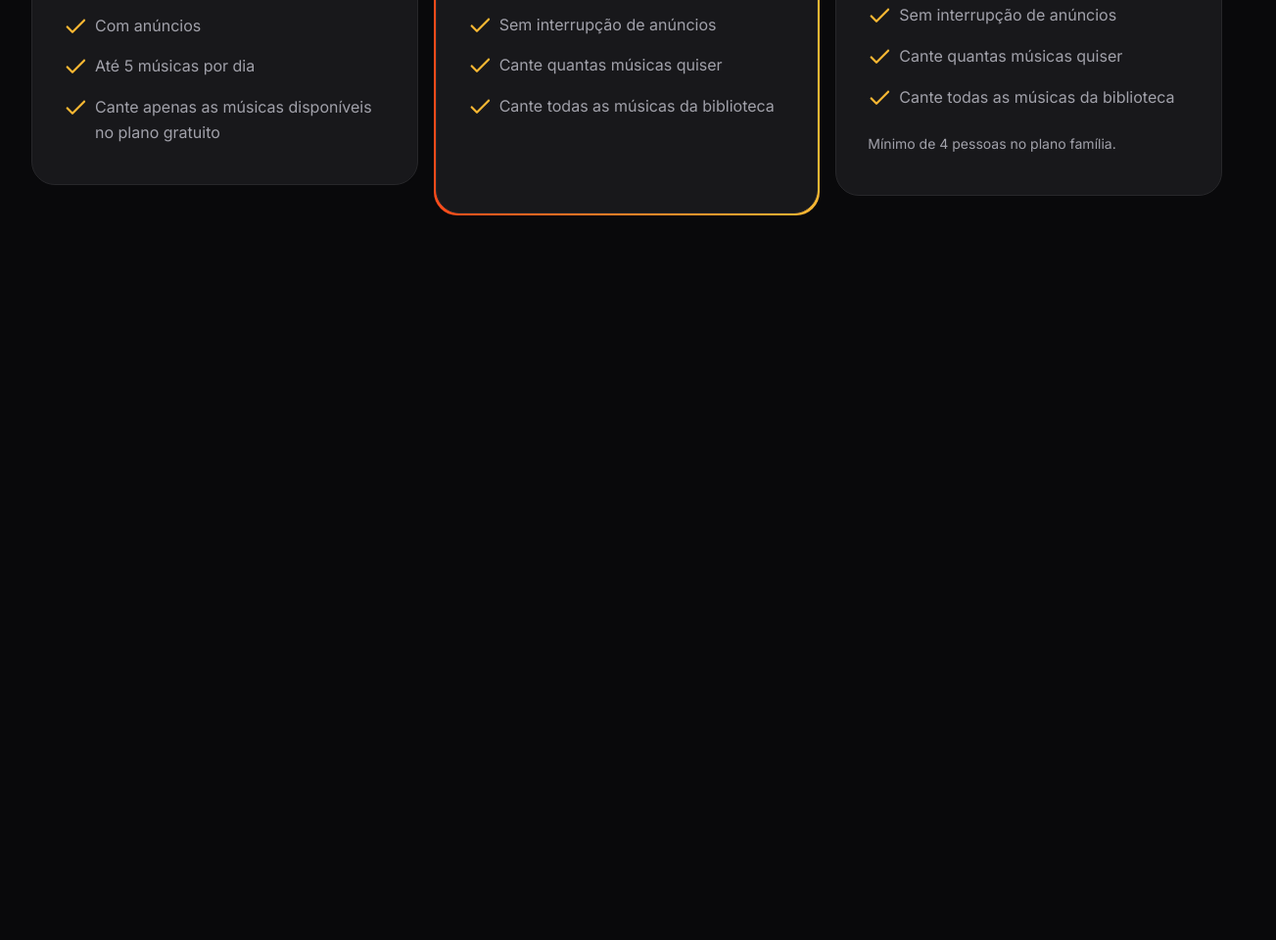
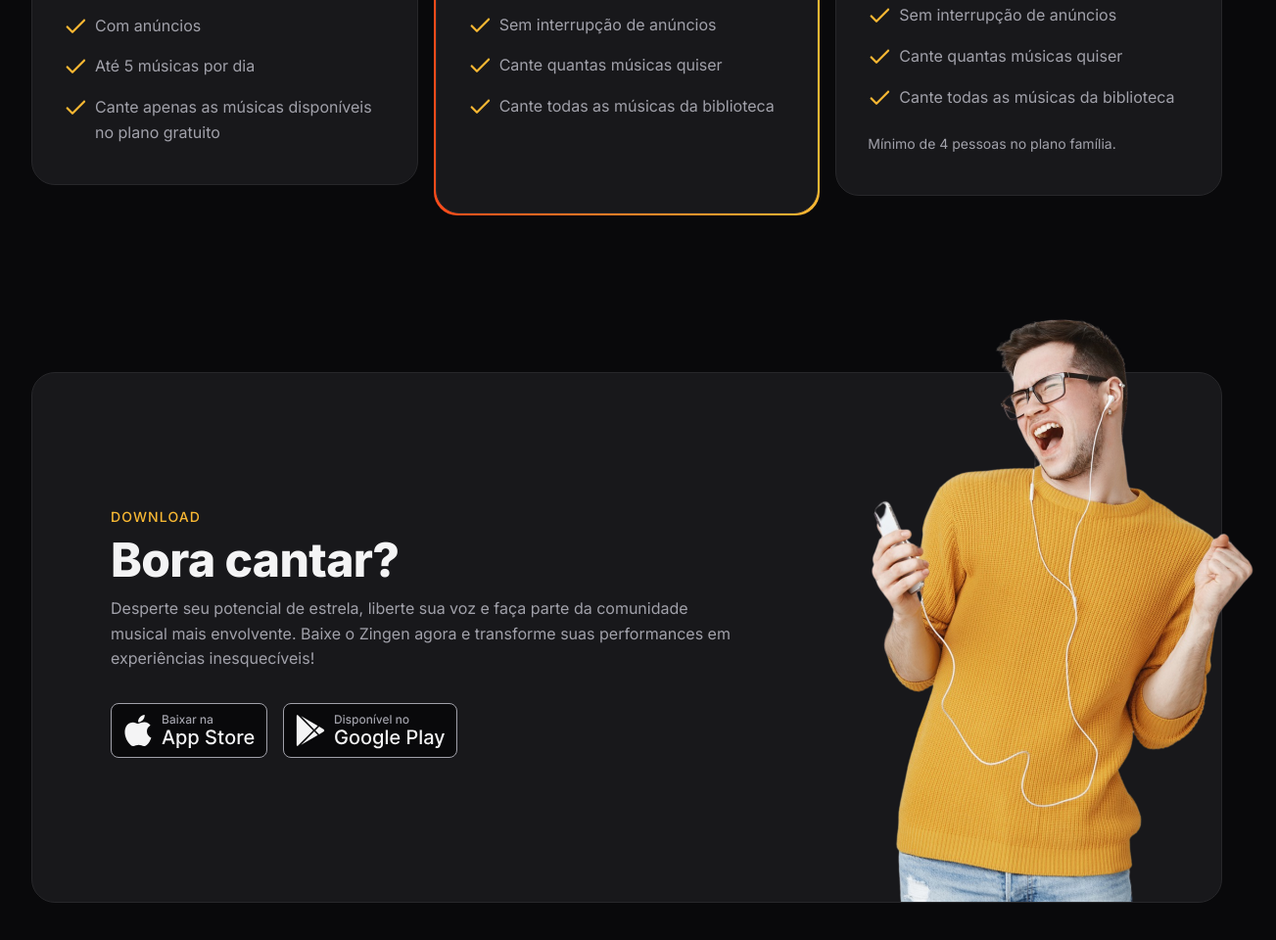
Before and after one commit to caiosantosxp/zingen-karaoke, a plain HTML site: page index.html in a window 1280 px wide. Shown: the part 3255-4215 px from the top of the page at 98% size, 1303 px wide, since content can reach past the window. Before the commit the page ends 3555 px from the top, so only its background shows below. Drawn offline with Linux system fonts and the light colour scheme.

Commit message:
create download

```diff
--- a/index.html
+++ b/index.html
@@ -157,5 +157,31 @@
       </div>
     </div>
   </section>
+
+  <section id="download">
+    <div class="container py-xl">
+      <div class="card px-lg even-columns items-center">
+        <div>
+          <header>
+            <strong>Download</strong>
+            <h2>Bora cantar?</h2>
+          </header>
+          <p>Desperte seu potencial de estrela, liberte sua voz e faça parte da comunidade musical mais envolvente. Baixe o Zingen agora e transforme suas performances em experiências inesquecíveis!</p>
+
+          <div class="buttons flex gap-1">
+            <a href="#">
+              <img src="assets/button-appstore.svg" alt="Baixar no app store">
+            </a>
+            <a href="#">
+              <img src="assets/button-playstore.svg" alt="Baixar no play store">
+            </a>
+          </div>
+        </div>
+
+        <img src="assets/rapaz-ouvindo-musica-com-fones-de-ouvido-e-cantando-no-aplicativo-de-karaoke-removebg 1.png" alt="">
+      </div>
+    </div>
+  </section>
+
 </body>
 </html>
--- /dev/null
+++ b/styles/download.css
@@ -0,0 +1,32 @@
+#download {
+  .card {
+    padding: 3rem 1.5rem 15rem;
+    position: relative;
+
+    & > img {
+      width: 14.5rem;
+      position: absolute;
+      bottom: 0;
+      right: -3.5rem;
+    }
+  }
+
+  & .buttons {
+    flex-wrap: wrap;
+    margin-top: 2rem;
+  }
+
+  @media (width >= 80em) {
+    .card {
+      padding: 8.75rem 5rem;
+
+      & > div {
+        max-width: 40rem;
+      }
+
+      & > img {
+        width: 29.125rem;
+      }
+    }
+  }
+}
--- a/styles/global.css
+++ b/styles/global.css
@@ -47,6 +47,8 @@ html {
   font-size: var(--fs-base);
   line-height: 1.6;
   color: var(--text-color-primary);
+
+  overflow-x: hidden;
 }
 
 body {
--- a/styles/index.css
+++ b/styles/index.css
@@ -9,3 +9,4 @@
 @import url(cards.css);
 @import url(features.css) (width >= 80em);
 @import url(pricing.css);
+@import url(download.css);
```
Also changed, not shown: assets/button-appstore.svg (added), assets/button-playstore.svg (added).
